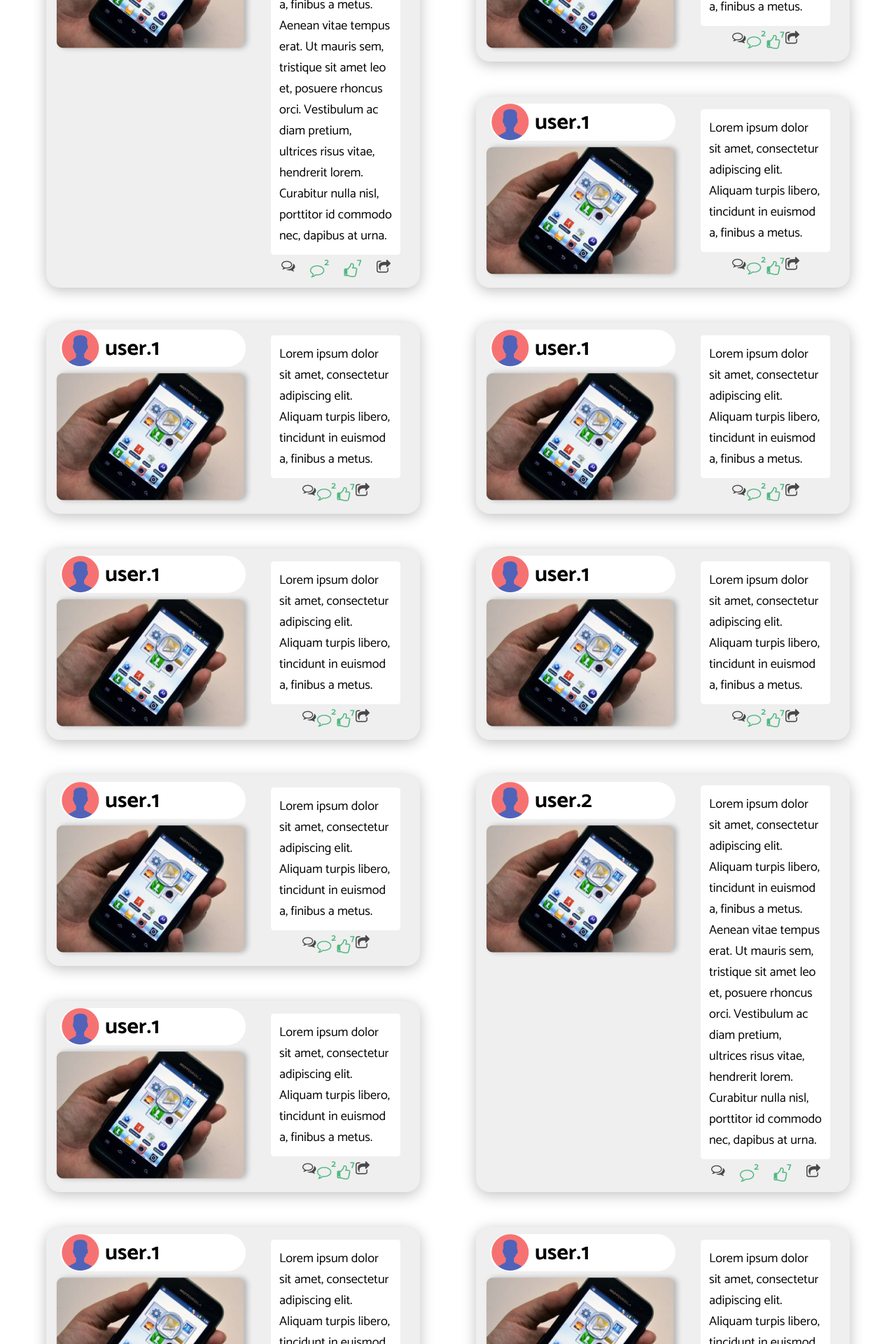
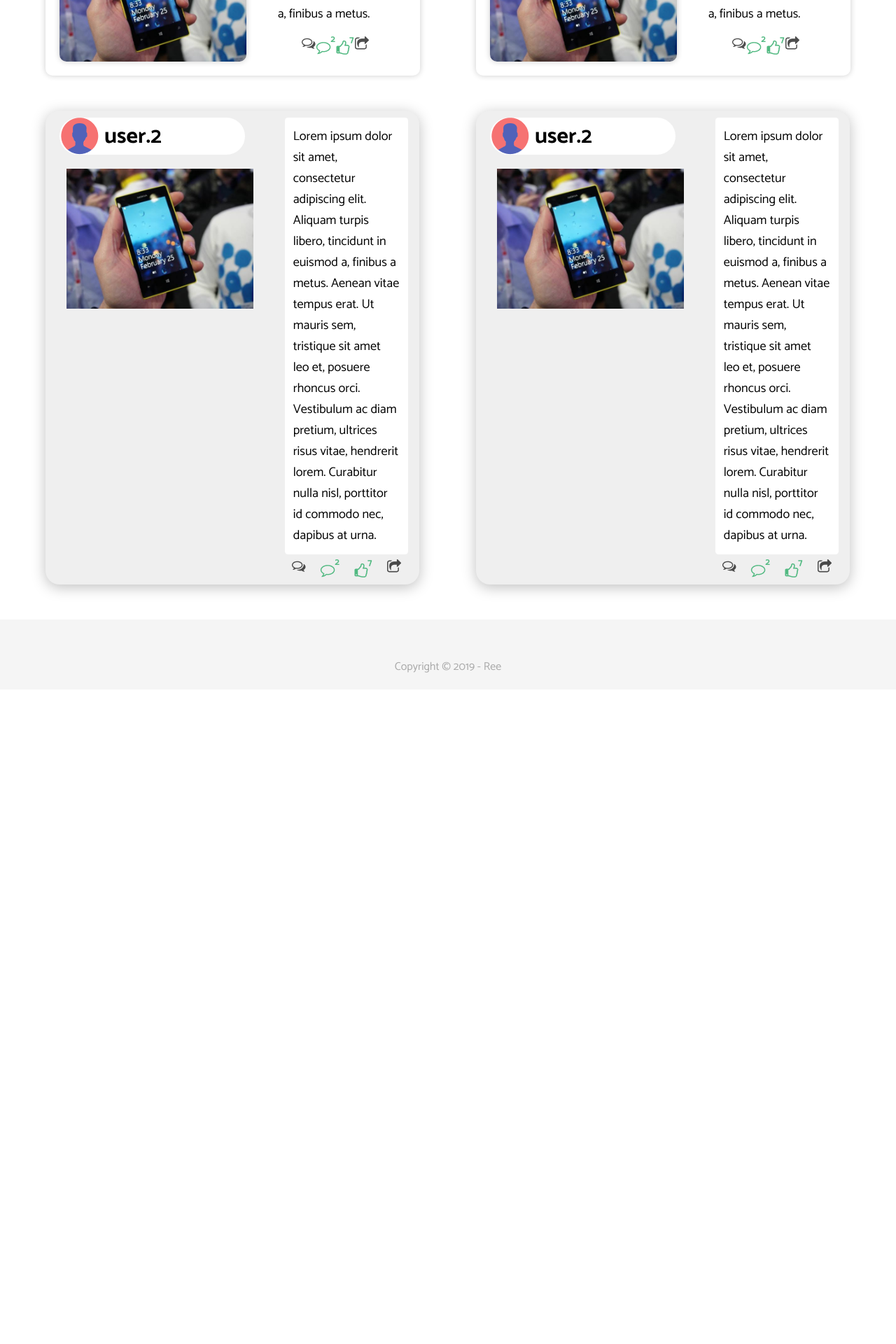
Before and after one commit to italoitalo/ree, a React (Create React App) app: page / in a window 1280 px wide. Shown: the part 560-2480 px from the top of the page at 70% size. After the commit the page ends 1545 px from the top, so only its background shows below. Built offline with nearby package versions, Linux system fonts and the light colour scheme.

Commit message:
animações card
animações novas no card

```diff
--- a/src/components/TelaUserLogado/Cards/Card.js
+++ b/src/components/TelaUserLogado/Cards/Card.js
@@ -4,7 +4,7 @@ import styled from 'styled-components';
 
 import chat from './../../../img/itensCard/chat.png'
 import coment from './../../../img/itensCard/coment.png'
-import prodCelu from './../../../img/itensCard/prodCelu.png'
+import prodCelu from './../../../img/itensCard/prodCelu.jpg'
 import share from './../../../img/itensCard/share.png'
 import like from './../../../img/itensCard/like.png'
 import UserFoto from './../../../img/itensCard/UserFoto.png'
@@ -44,20 +44,22 @@ export default function Card() {
 
 const CardSection = styled.section`
    display:flex;
-    max-width:534px;
+    max-width:700px;
     min-height:260px;
     padding:10px;
     padding-right:28px;
-    background: #EFEFEF;
-    box-shadow: 0px 4px 20px rgba(0, 0, 0, 0.25);
-    border-radius: 20px;
+    background: white;
+    box-shadow: 0px 0px 8px rgba(0, 0, 0, 0.2);
+    border-radius: 10px;
     margin : 0 40px;
     margin-top:50px;
 
+    &:hover{
+      box-shadow: 0px 0px 15px rgba(0, 0, 0, 0.4);
+      transition: 0.4s;
+    }
+`;
 
-
-
-`;
 const DivUserProd = styled.section`
   display:flex;
   flex-direction:column;
@@ -89,6 +91,15 @@ const H1User = styled.h1`
   margin-left:8px;
 `;
 const ImgProd = styled.img`
+margin:10px;
+border-radius:10px;
+max-height:200px;
+box-shadow: 0px 0px 8px rgba(0, 0, 0, 0.2);
+
+&:hover{
+  max-height:220px;
+  transition: 0.5s;
+}
 
 `;
 const InfoCard = styled.section`
@@ -103,17 +114,18 @@ const InfoText = styled.div`
     background: #FFFFFF;
     border-radius: 4.55207px;
     max-width:190px;
-    padding:12px;
+    padding:10px;
     height:auto;
 `;
 const PinfoText = styled.p`
     display:flex;
-    flex-wrap:wrap;
-
+    /* flex-wrap:wrap; */
+    min-height:20px;
     font-family: Catamaran;
     font-style: normal;
     font-weight: 500;
-    font-size: 18.2083px;
+    min-width: 160px;
+    font-size: 18px;
     line-height: 30px;
     color: #000000;
 `;
--- a/src/components/TelaUserLogado/Cards/Card2.js
+++ b/src/components/TelaUserLogado/Cards/Card2.js
@@ -4,7 +4,7 @@ import styled from 'styled-components';
 
 import chat from './../../../img/itensCard/chat.png'
 import coment from './../../../img/itensCard/coment.png'
-import prodCelu from './../../../img/itensCard/prodCelu.png'
+import prodCelu from './../../../img/itensCard/prodCelu.jpg'
 import share from './../../../img/itensCard/share.png'
 import like from './../../../img/itensCard/like.png'
 import UserFoto from './../../../img/itensCard/UserFoto.png'
@@ -66,7 +66,6 @@ const CardSection = styled.section`
 
 
 
-
 `;
 const DivUserProd = styled.section`
   display:flex;
@@ -99,6 +98,9 @@ const H1User = styled.h1`
   margin-left:8px;
 `;
 const ImgProd = styled.img`
+
+max-height:200px;
+margin:20px;
 
 `;
 const InfoCard = styled.section`
--- a/src/components/TelaUserLogado/SecaoDeProdutosDoacoes.js
+++ b/src/components/TelaUserLogado/SecaoDeProdutosDoacoes.js
@@ -13,23 +13,10 @@ export default function SecaoDeProdutosDoacoes() {
 
             <Produtos>
               <Grid>
-                <Card2  />
-                <Card  />
-                <Card  />
-                <Card  />
-                <Card  />
-                <Card  />
-                <Card  />
-                <Card  />
-                <Card2  />
-                <Card  />
-                <Card  />
-                <Card  />
-                <Card  />
-                <Card  />
-                <Card2  />
-                <Card  />
-
+                <Card/>
+                <Card/>
+                <Card2/>
+                <Card2/>
               </Grid>
             </Produtos>
         </Container>
```
Also changed, not shown: src/img/itensCard/prodCelu.jpg (added), src/img/itensCard/prodCelu.png (deleted).
